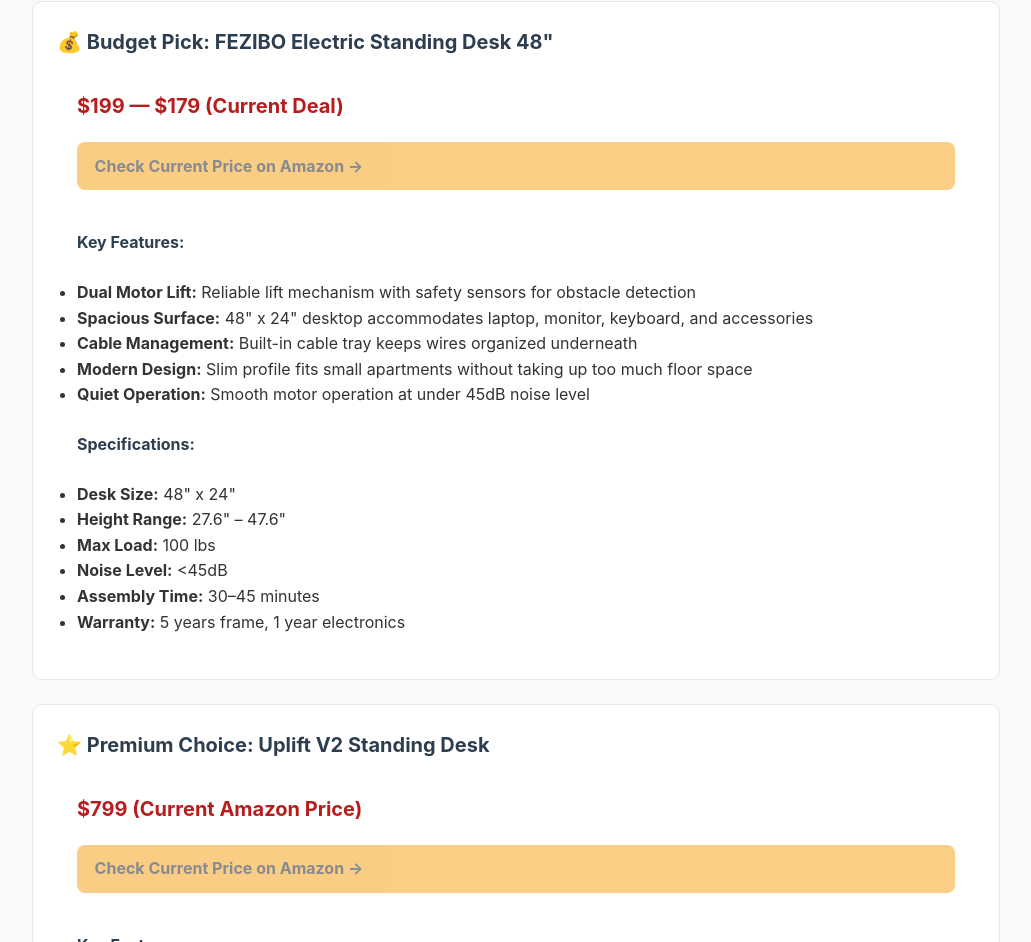
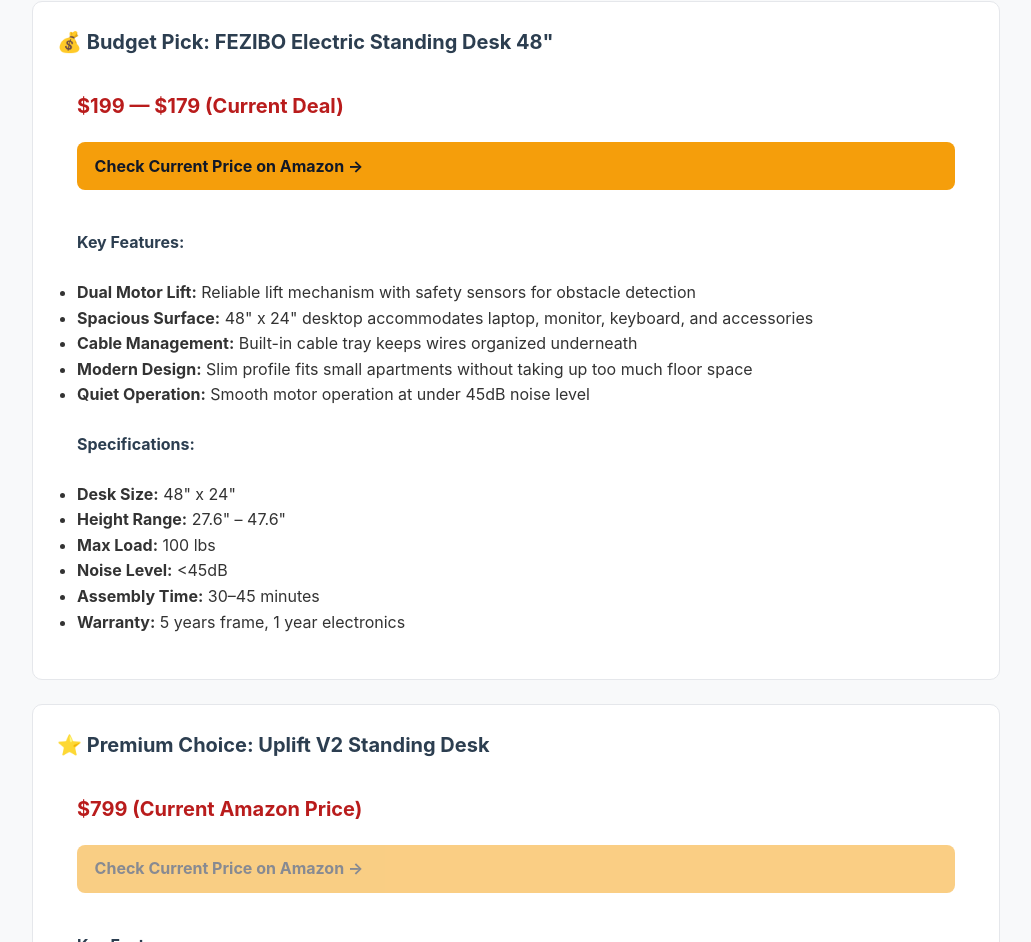
Before and after one commit to blam240/home-office-gear-deals, a plain HTML site: page desks/standing-desks.html in a window 1280 px wide. Shown: the part 1452-2394 px from the top of the page, without its empty margins (124-1155 px from the left). Drawn offline with Linux system fonts and the light colour scheme.

Commit message:
Deploy improved homepage + live affiliate links: desks/standing-desks.html

```diff
--- a/desks/standing-desks.html
+++ b/desks/standing-desks.html
@@ -85,7 +85,7 @@
         <div class="product-info">
           <div class="price">$199 — $179 (Current Deal)</div>
 
-          <a href="#" data-unfilled="[AMAZON_FEZIBO_48_ASIN]"
+          <a href="https://www.amazon.com/dp/B0F8MHPVPH?tag=homeofficegear-20"
              class="affiliate-link"
              target="_blank"
              rel="nofollow sponsored">
```
